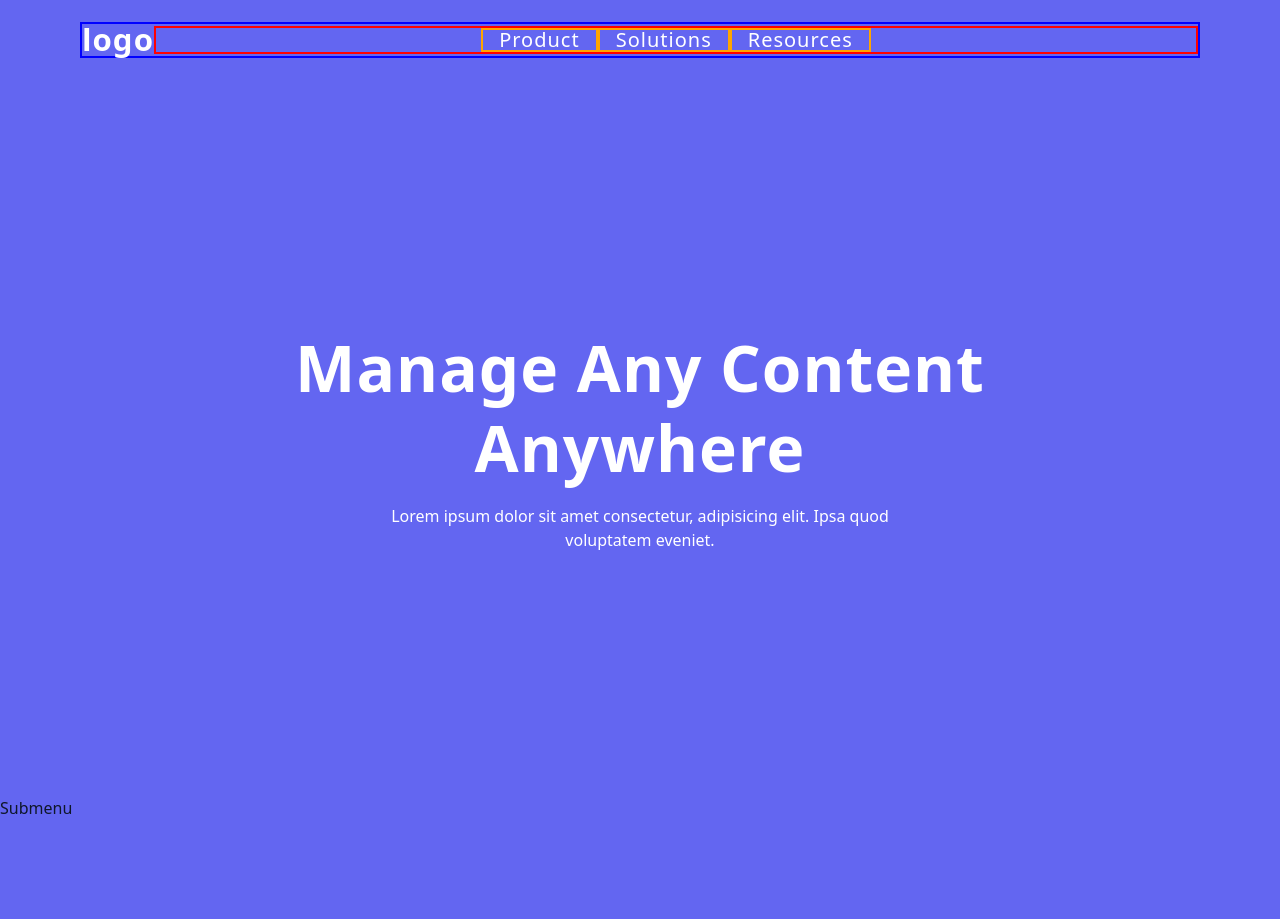
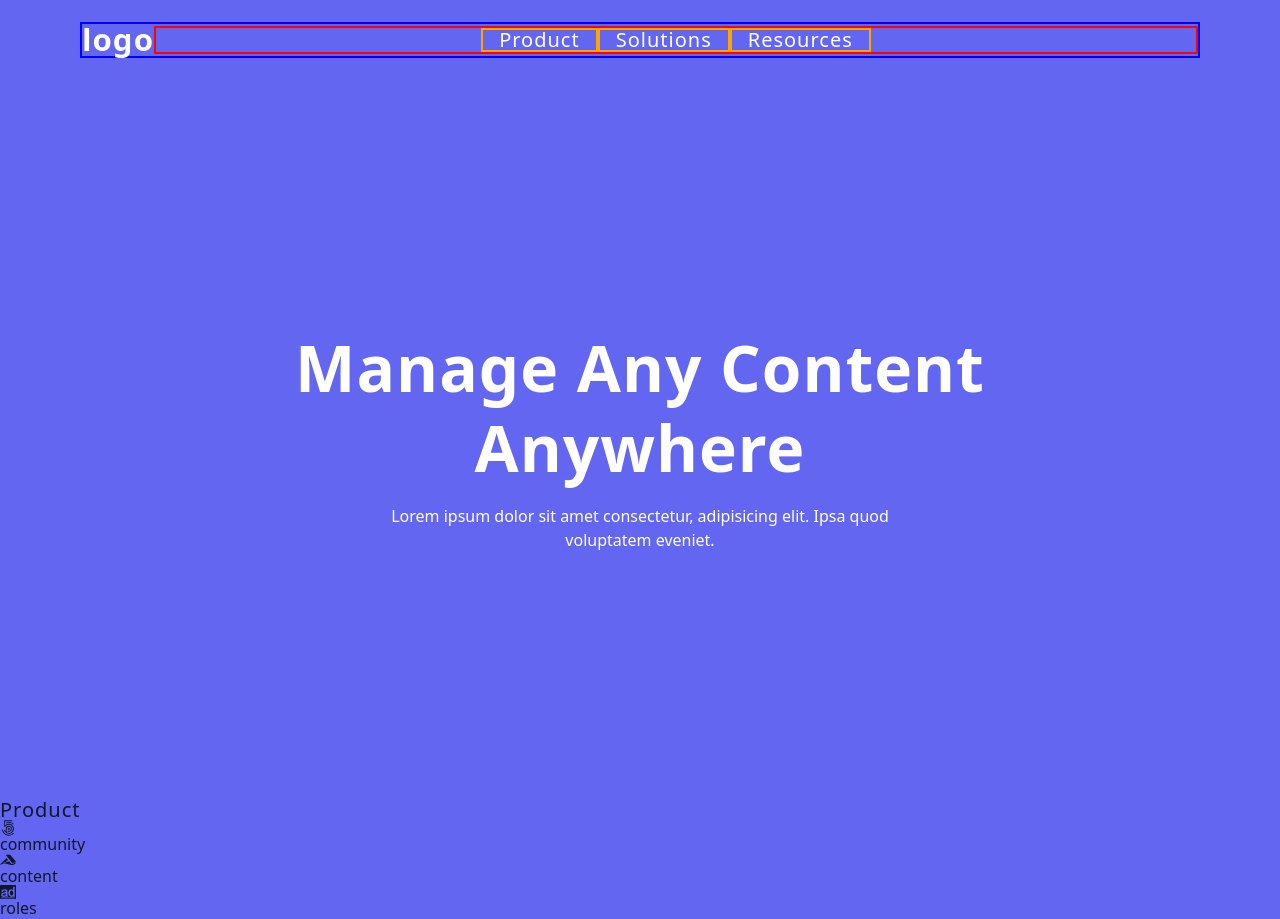
Before and after one commit to stormymayday/react-sublinks, a Next.js app: page / in a window 1280 px wide. Both pictures are taken after a click on the button "Product". Before the commit the page ends 819 px from the top, so only its background shows below. Built offline with nearby package versions, Linux system fonts and the light colour scheme.

Commit message:
Submenu TSX

```diff
--- a/components/Submenu.tsx
+++ b/components/Submenu.tsx
@@ -1,4 +1,42 @@
+"use client";
+
+import sublinks from "@/data";
+import { PageType } from "@/types";
+import { useAppContext } from "@/context/AppContext";
+
 function Submenu() {
-    return <div>Submenu</div>;
+    const { pageId } = useAppContext();
+
+    const currentPage: PageType | undefined = sublinks.find(
+        (item) => item.pageId === pageId
+    );
+
+    console.log(currentPage);
+
+    if (!currentPage) {
+        return;
+    }
+
+    return (
+        <div className="submenu">
+            <h5>{currentPage?.page}</h5>
+            <div
+                className="submenu-link"
+                style={{
+                    gridTemplateColumns:
+                        currentPage?.links?.length > 3 ? "1fr 1fr" : "1fr",
+                }}
+            >
+                {currentPage?.links?.map((link) => {
+                    const { id, url, label, icon } = link;
+                    return (
+                        <a key={id} href={url}>
+                            {icon} {label}
+                        </a>
+                    );
+                })}
+            </div>
+        </div>
+    );
 }
 export default Submenu;
--- /dev/null
+++ b/types.tsx
@@ -0,0 +1,10 @@
+export type PageType = {
+    pageId: string;
+    page: string;
+    links: {
+        id: string;
+        label: string;
+        icon: JSX.Element;
+        url: string;
+    }[];
+};
```
